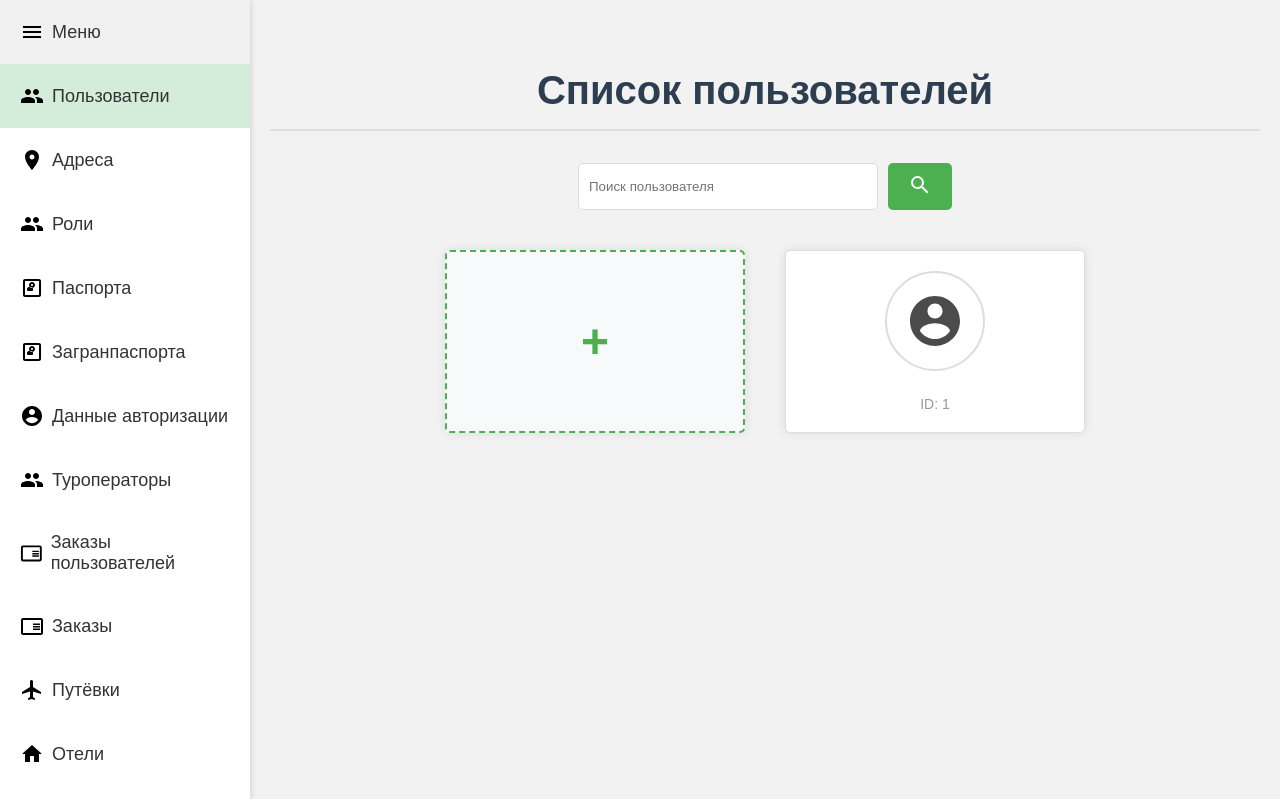
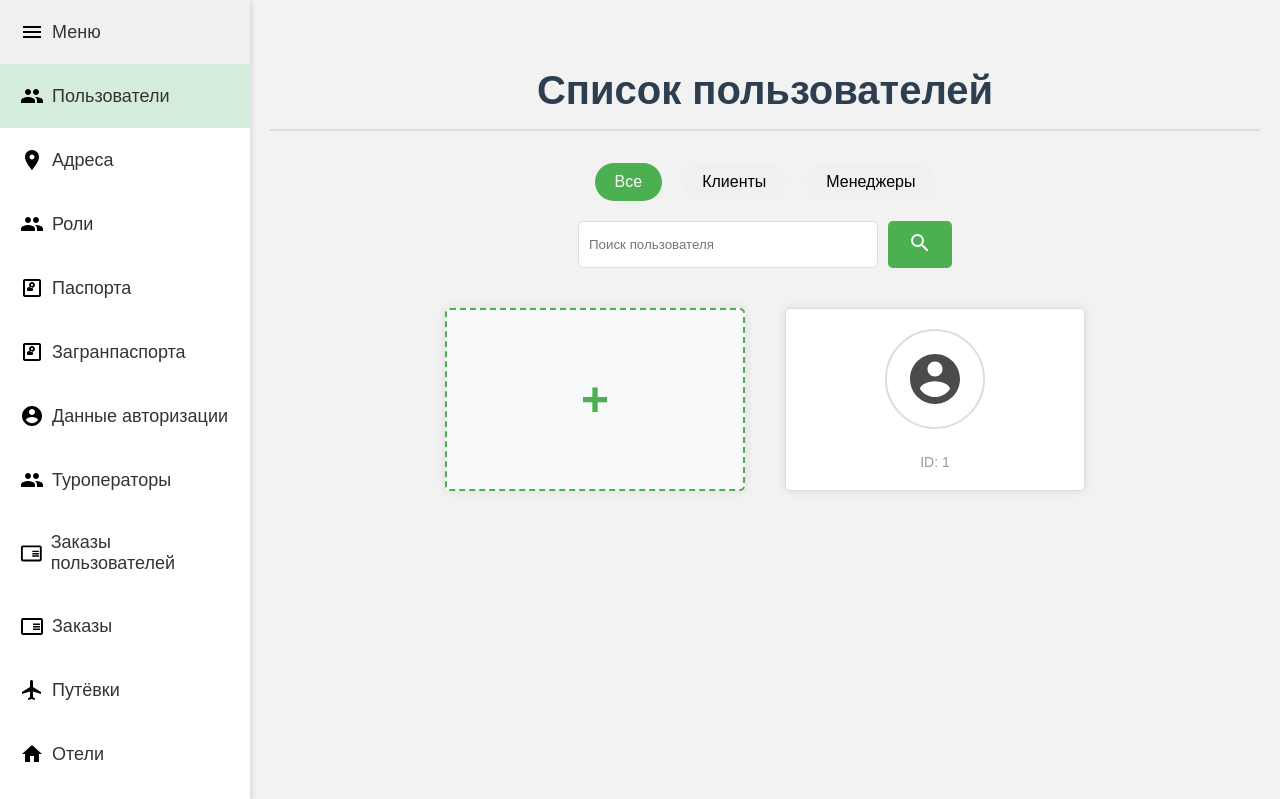
Before and after one commit to r10k5/turizm-server, a Django app: page /polzovateli in a window 1280 px wide. Shown: the top 799 px of the page. Run offline with Django 5.2, Linux system fonts and the light colour scheme; a user stored in the database is signed in; data comes from the database, SQL or seed files in the repository.

Commit message:
добавлен фильтр пользователей "Все", "Клиенты", "Менеджеры"

```diff
--- a/turizm_core/routes/polzovatel.py
+++ b/turizm_core/routes/polzovatel.py
@@ -5,18 +5,18 @@ from django.views.generic import CreateView, DeleteView, UpdateView, ListView
 from turizm_core.forms.polzovatel import PolzovatelManagerForm
 from turizm_core.models import Polzovatel
 
-class PolzovatelCreateView(CreateView):
+class PolzovatelCreateView(LoginRequiredMixin, CreateView):
     form_class = PolzovatelManagerForm
     template_name = "polzovatel/create_polzovatel_form.html"
     success_url = "/polzovateli"
 
-class PolzovatelUpdateView(UpdateView):
+class PolzovatelUpdateView(LoginRequiredMixin, UpdateView):
     form_class = PolzovatelManagerForm
     model = Polzovatel
     template_name = "polzovatel/update_view.html"
     success_url = "/polzovateli"
 
-class PolzovatelDeleteView(DeleteView):
+class PolzovatelDeleteView(LoginRequiredMixin, DeleteView):
     model = Polzovatel
     success_url = "/polzovateli"
 
@@ -26,8 +26,18 @@ class PolzovatelView(LoginRequiredMixin, ListView):
     context_object_name = "polzovateli"
 
     def get_queryset(self):
+        filter = self.request.GET.get("filter", "all")
+
+        polzovateli = Polzovatel.objects.all()
+
+        if self.request.user.role.id == "admin":
+            if filter == "clients":
+                polzovateli = Polzovatel.objects.filter(dannie_autorizatsii__isnull=True)
+            elif filter == "managers":
+                polzovateli = Polzovatel.objects.filter(dannie_autorizatsii__isnull=False)
+
         q = self.request.GET.get("q", "")
-        polzovateli = Polzovatel.objects.filter(Q(familia__icontains=q) | Q(imya__icontains=q) | Q(otchestvo__icontains=q))
+        polzovateli = polzovateli.filter(Q(familia__icontains=q) | Q(imya__icontains=q) | Q(otchestvo__icontains=q))
 
         if self.request.user.role.id == "manager":
             polzovateli = polzovateli.filter(dannie_autorizatsii__isnull=True)
@@ -37,4 +47,8 @@ class PolzovatelView(LoginRequiredMixin, ListView):
     def get_context_data(self, **kwargs):
         context = super().get_context_data(**kwargs)
         context["q"] = self.request.GET.get("q", "")
+
+        if self.request.user.role.id == "admin":
+            context["filter"] = self.request.GET.get("filter", "all")
+
         return context
--- a/turizm_core/templates/polzovatel/polzovatel_view.html
+++ b/turizm_core/templates/polzovatel/polzovatel_view.html
@@ -50,6 +50,10 @@
             font-size: 18px;
             text-align: center;
             margin-bottom: 5px;
+            white-space: nowrap;
+            overflow: hidden;
+            text-overflow: ellipsis;
+            max-width: 100%;
         }
         .polzovatel-card .id {
             color: #999;
@@ -103,6 +107,30 @@
             font-weight: bold;
             line-height: 1;
         }
+        .filter-btns {
+            display: flex;
+            justify-content: center;
+            margin-bottom: 20px;
+        }
+        .filter-btn {
+            font-size: 16px;
+            color: #000;
+            margin: 0 10px;
+            padding: 10px 20px;
+            border: none;
+            border-radius: 20px;
+            background-color: #f0f0f0;
+            cursor: pointer;
+            transition: background-color 0.2s;
+            text-decoration: none;
+        }
+        .filter-btn:hover {
+            background-color: #e0e0e0;
+        }
+        .filter-btn.active {
+            background-color: #4CAF50;
+            color: #fff;
+        }
         .search-container {
             display: flex;
             justify-content: center;
@@ -130,6 +158,23 @@
     <h1>Список пользователей</h1>
 
     <form class="form-search" method="GET" action="">
+        {% if request.user.role.id == "admin" %}
+            <div class="filter-btns">
+                <input type="radio" name="filter" id="filter-all" value="all" {% if filter == 'all' %}checked{% endif %} hidden />
+                <input type="radio" name="filter" id="filter-clients" value="clients" {% if filter == 'clients' %}checked{% endif %} hidden />
+                <input type="radio" name="filter" id="filter-managers" value="managers" {% if filter == 'managers' %}checked{% endif %} hidden />
+                <label for="filter-all">
+                    <button class="filter-btn {% if filter == 'all' %}active{% endif %}" name="filter" value="all">Все</button>
+                </label>
+                <label for="filter-clients">
+                    <button class="filter-btn {% if filter == 'clients' %}active{% endif %}" name="filter" value="clients">Клиенты</button>
+                </label>
+                <label for="filter-managers">
+                    <button class="filter-btn {% if filter == 'managers' %}active{% endif %}" name="filter" value="managers">Менеджеры</button>
+                </label>
+            </div>
+        {% endif %}
+
         <div class="search-container">
             <input type="text" class="search-input" name="q" placeholder="Поиск пользователя" value="{{ q }}">
             <button class="search-btn">
```
